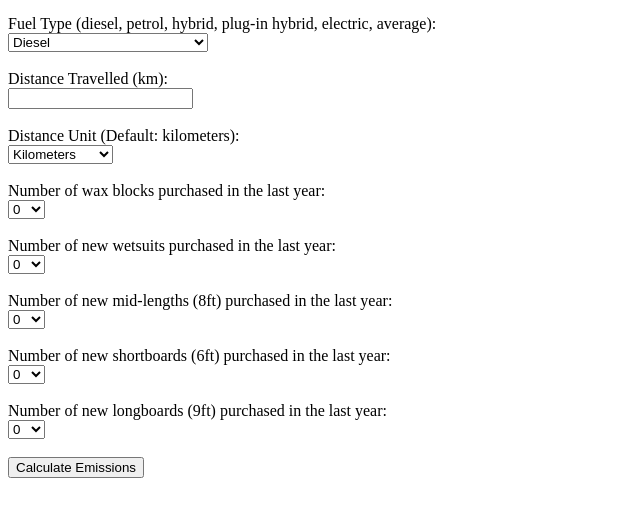
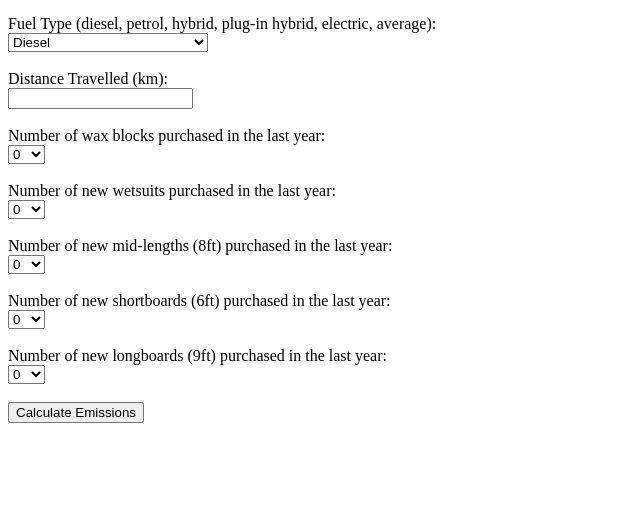
Before and after one commit to timbaxter/api-offset-surf, a plain HTML site: page index.html in a window 1280 px wide. Shown: the part 120-636 px from the top of the page, without its empty margins (0-640 px from the left). Drawn offline with Linux system fonts and the light colour scheme.

Commit message:
removed metric system question

```diff
--- a/index.html
+++ b/index.html
@@ -30,19 +30,6 @@
 
         <label for="question3">Distance Travelled (km):</label><br>
         <input type="number" id="question3" name="value" min="0" required><br><br>
-
-        <label for="question4">Distance Unit (Default: kilometers):</label><br>
-        <select id="question4" name="unit">
-            <option value="kilometers">Kilometers</option>
-            <option value="meters">Meters</option>
-            <option value="centimeters">Centimeters</option>
-            <option value="millimeters">Millimeters</option>
-            <option value="inches">Inches</option>
-            <option value="feet">Feet</option>
-            <option value="yards">Yards</option>
-            <option value="miles">Miles</option>
-            <option value="nautical miles">Nautical Miles</option>
-        </select><br><br>
 
         <input type="hidden" name="type" value="travel-land">
         <input type="hidden" name="activity" value="cars_by_size">
```
